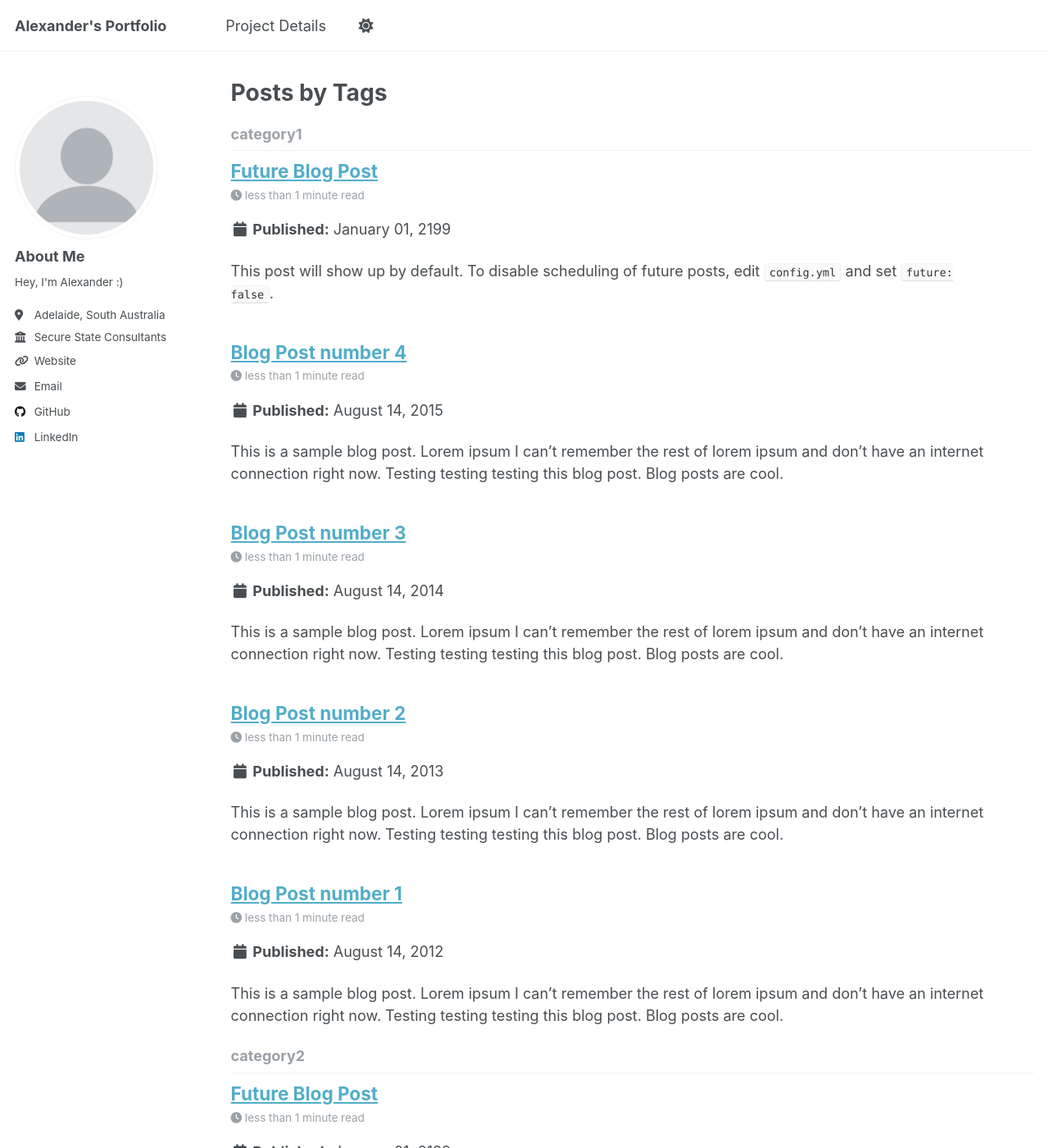
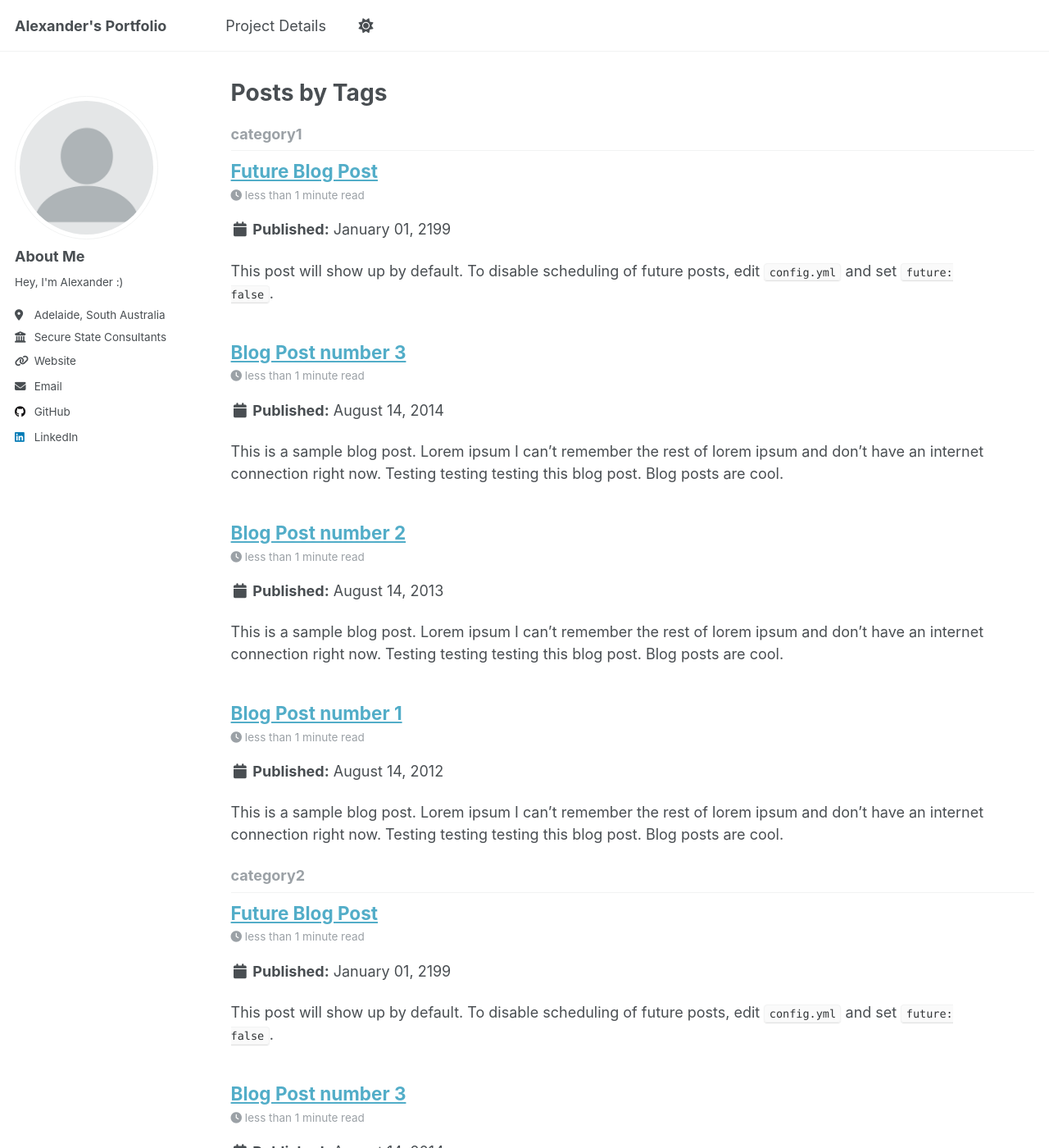
Before and after one commit to sunsetorange1/sunsetorange1.github.io, a Jekyll site: the page built from _pages/tag-archive.html, in a window 1280 px wide and 1400 px high. Shown: the whole window at 82% size. Built offline with Jekyll 4.4.1, drawn with Linux system fonts in a browser that asks for light colours; some of the changed text lies outside the part shown.

Commit message:
Update 2015-08-14-blog-post-4.md

```diff
--- a/_posts/2015-08-14-blog-post-4.md
+++ b/_posts/2015-08-14-blog-post-4.md
@@ -1,12 +1,7 @@
 ---
-title: 'Blog Post number 4'
+title: 'Team Fortress 2 Server Hosting'
 date: 2015-08-14
-permalink: /posts/2012/08/blog-post-4/
-tags:
-  - cool posts
-  - category1
-  - category2
----
+permalink: /posts/team-fortress-2-server-hosting/
 
 This is a sample blog post. Lorem ipsum I can't remember the rest of lorem ipsum and don't have an internet connection right now. Testing testing testing this blog post. Blog posts are cool.
 
```
